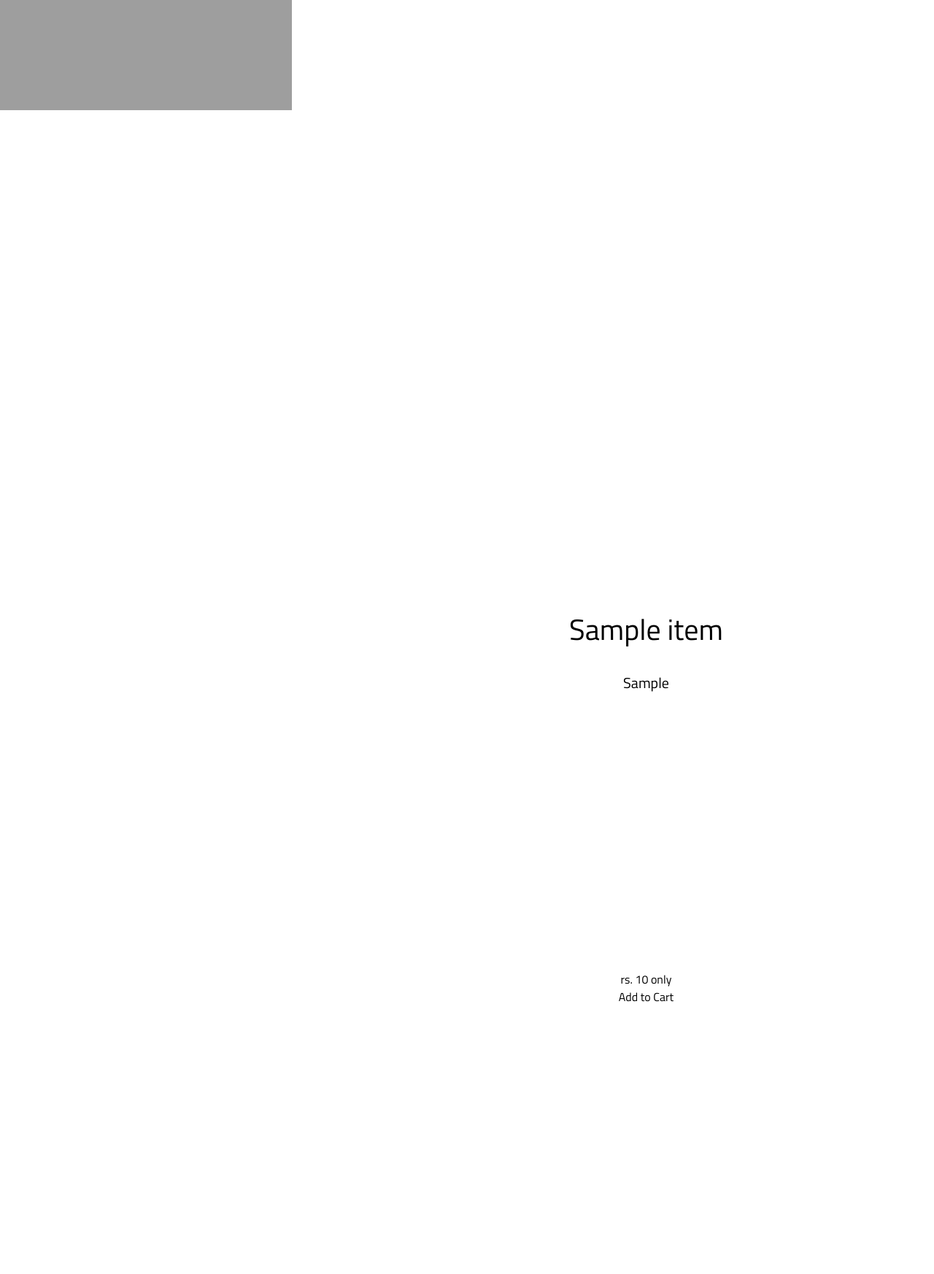
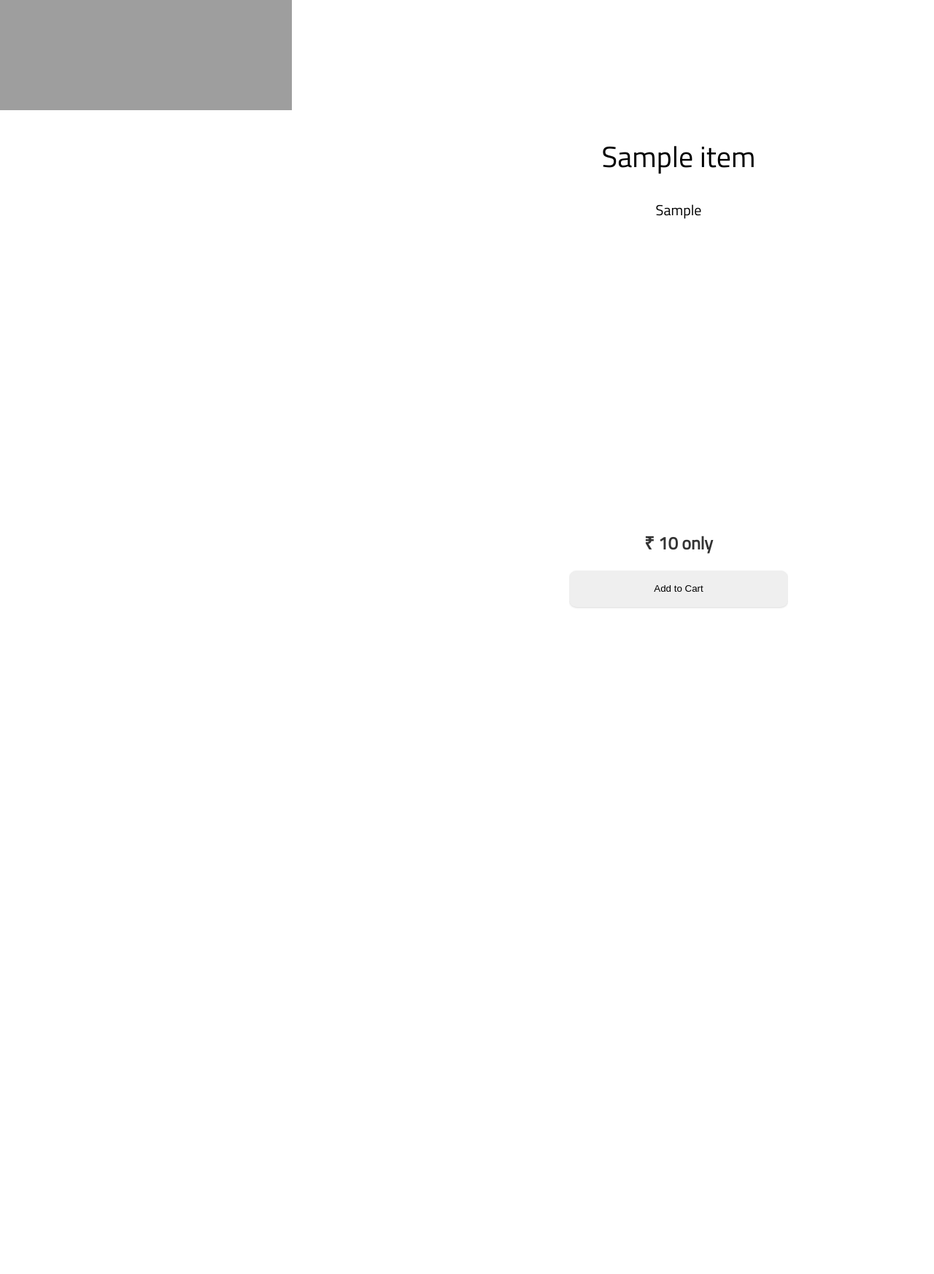
Before and after one commit to dinesh-404/ShoePlazza-BCA-5th, a PHP site: page /ShoePlazza/products/productpages/jordanair4.php?id=1 in a window 1280 px wide. Shown: the part 1251-2997 px from the top of the page at 73% size. After the commit the page ends 2084 px from the top, so only its background shows below. Run offline with PHP 8.4, Linux system fonts and the light colour scheme; the visitor is signed in with stand-in values (Sample User, id 1); tables that the repository leaves empty or names only in its code hold one stand-in row (values such as "Sample post"); grey boxes are pictures that could not be loaded.

Commit message:
added add to cart button to shop page and some fixes in carting

```diff
--- a/design.css
+++ b/design.css
@@ -42,9 +42,10 @@ li{
 }
 .navbarDiv{
   padding: 0 20px 0 20px;
+  background:white;
   box-shadow: rgba(0, 0, 0, 0.45) 0px 25px 20px -20px;
   box-shadow:0px 10px 103px -27px rgba(0,0,0,1);
-  z-index: 5;
+  z-index: 2;
 
   box-shadow: rgba(0, 0, 0, 0.1) 0px 10px 25px -10px, rgba(0, 0, 0, 0.02) 0px 5px 10px -10px;
   position: fixed;
--- a/products/add_to_cart.php
+++ b/products/add_to_cart.php
@@ -4,7 +4,7 @@
     $cart_id = $_GET['id'];
     if (!isset($_SESSION['uid'])) header('location:../Login/singin.php');
     $user_id = $_SESSION['uid'];
-    $cmd = "insert into user_cart (user_id,item_id,status) values ($cart_id,$user_id,'added to cart')";
+    $cmd = "insert into user_cart (item_id,user_id,status) values ($cart_id,$user_id,'added to cart')";
     $exe = mysqli_query($connect,$cmd);
     var_dump($exe);
     print_r($exe);
--- a/products/productpages/jordanair4.php
+++ b/products/productpages/jordanair4.php
@@ -62,16 +62,20 @@ else{
                     ?>
 
                 </p>
+                <br>
                 <div class="rate">
-                    rs.
+                    <h2>₹
+
                     <?php
 
                     echo $r['price'];
                     ?>
                     only
+                    </h2>
+
                 </div>
 
-                <a href="../add_to_cart.php?id=<?php echo $r['id']; ?>" role="button">Add to Cart</a>
+               <button class="cartbtn" onclick="location.href='../add_to_cart.php?id=<?php echo $r['id'];  ?>'">Add to Cart</button>
             </div>
         </div>
     </div><br>
--- a/products/productpages/products.css
+++ b/products/productpages/products.css
@@ -37,11 +37,10 @@ body::-webkit-scrollbar {
 
 .pcenter {
     width: 100%;
-    height: 2000px;
+    height: 1000px;
 }
 
 .pleft {
-    height: 100%;
     width: 930px;
     float: left;
 }
@@ -85,7 +84,16 @@ body::-webkit-scrollbar {
     display: block;
     height: 500px;
 }
-
+.pright .rate{
+    color:rgb(0,0,0,0.8);
+}
+.pright .cartbtn{
+    width: 300px;
+    height: 50px;
+    transition: all 1s;
+    border: none;;
+    border-radius: 10px;
+}
 .imgwide {
     width: 100%;
     height: 100%;
```
Also changed, not shown: products/cart.php (+8 -3 lines).
